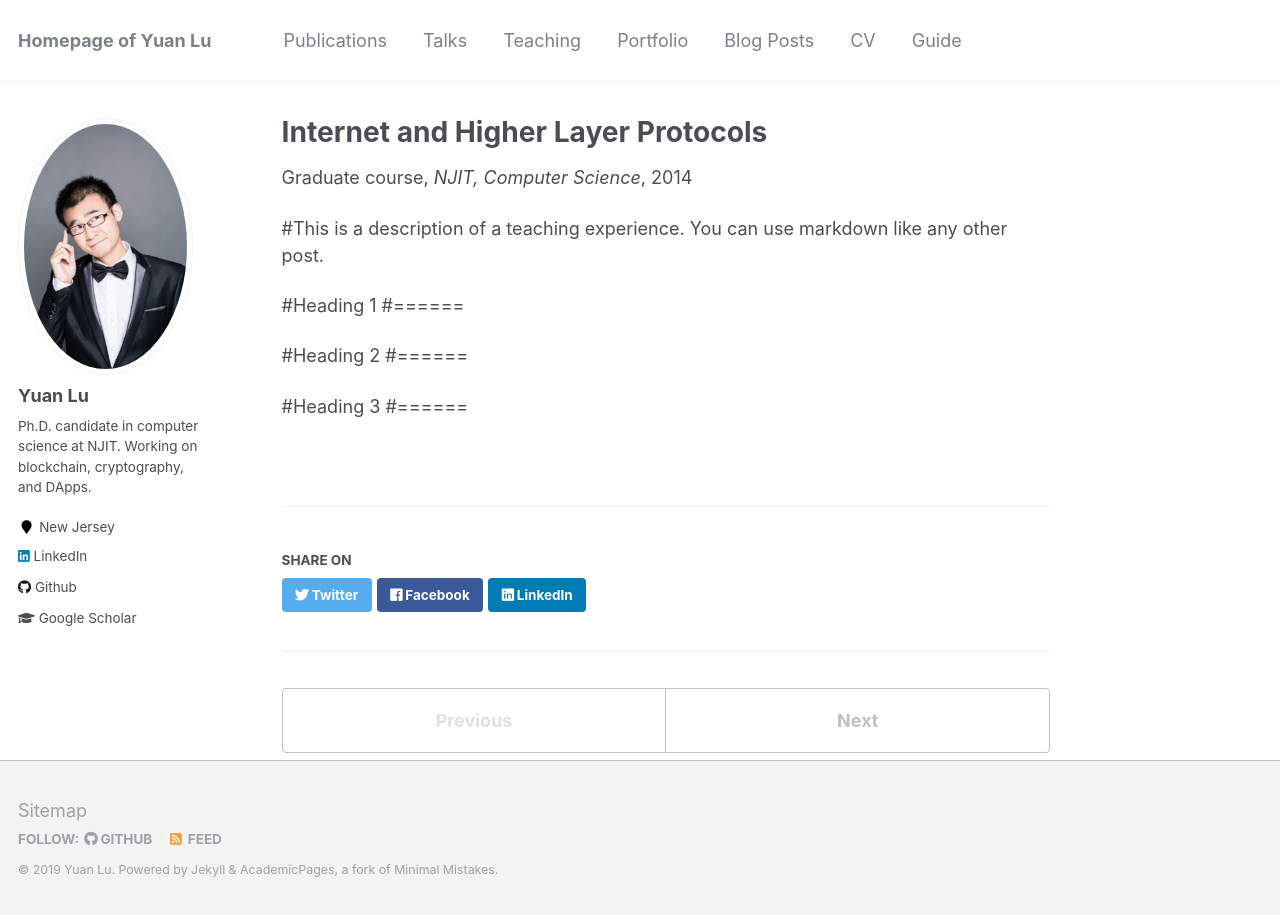
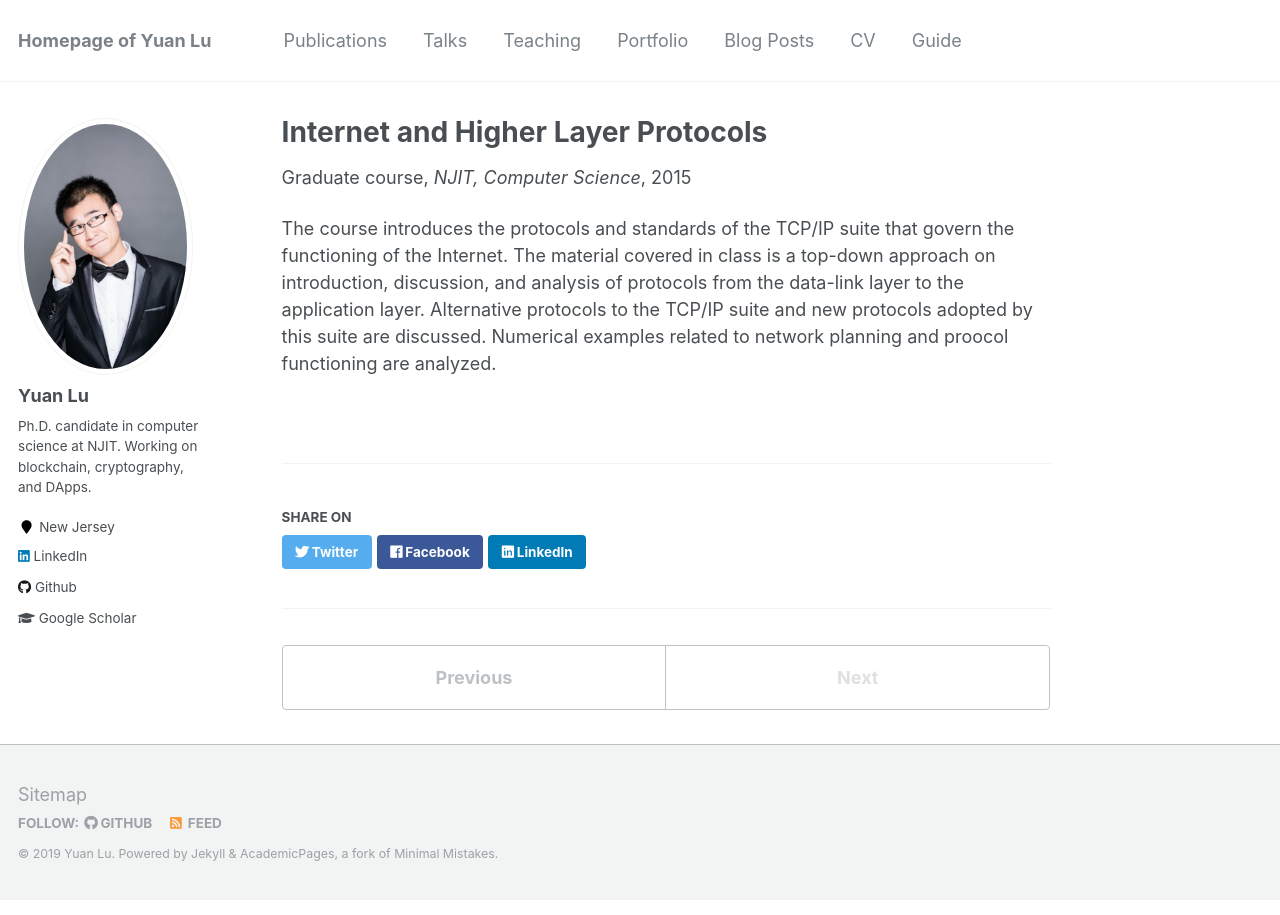
Before and after one commit to yylluu/yylluu.github.io, a Jekyll site: the page built from _teaching/2014-spring-teaching-1.md, in a window 1280 px wide. Built offline with Jekyll 4.4.1, drawn with Linux system fonts in a browser that asks for light colours.

Commit message:
Update 2014-spring-teaching-1.md

```diff
--- a/_teaching/2014-spring-teaching-1.md
+++ b/_teaching/2014-spring-teaching-1.md
@@ -4,17 +4,8 @@ collection: teaching
 type: "Graduate course"
 permalink: /teaching/2014-spring-teaching-1
 venue: "NJIT, Computer Science"
-date: 2014-01-01
+date: 2015-09-01
 location: "Newark, New Jersey"
 ---
 
-#This is a description of a teaching experience. You can use markdown like any other post.
-
-#Heading 1
-#======
-
-#Heading 2
-#======
-
-#Heading 3
-#======
+The course introduces the protocols and standards of the TCP/IP suite that govern the functioning of the Internet. The material covered in class is a top-down approach on introduction, discussion, and analysis of protocols from the data-link layer to the application layer. Alternative protocols to the TCP/IP suite and new protocols adopted by this suite are discussed. Numerical examples related to network planning and proocol functioning are analyzed.
```
